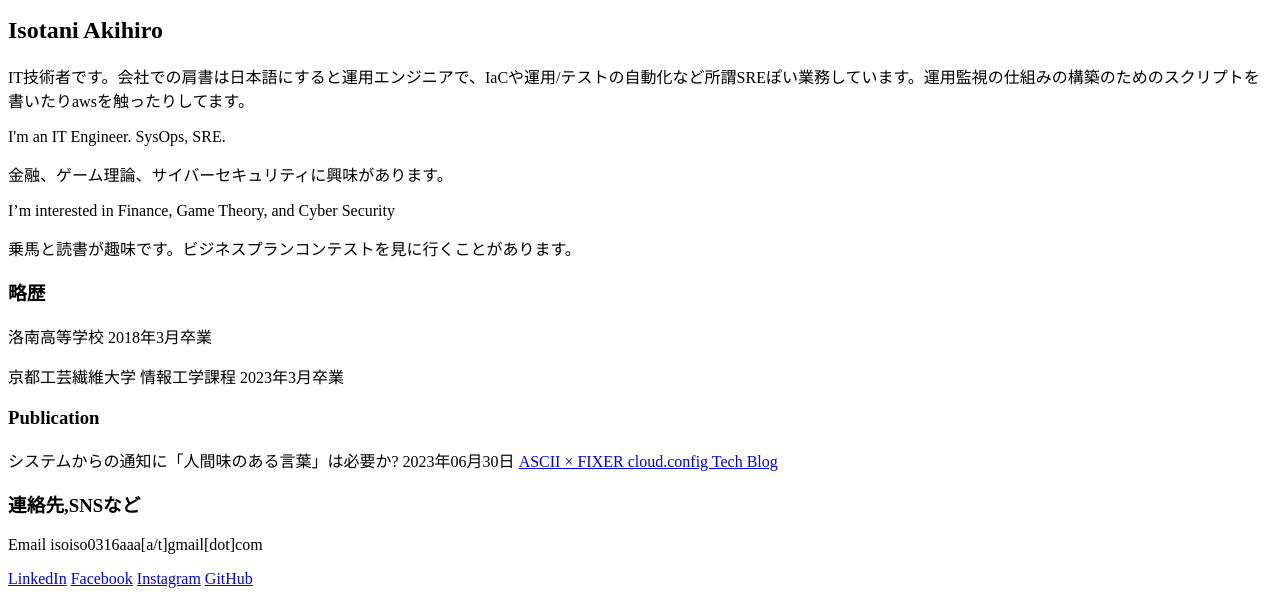
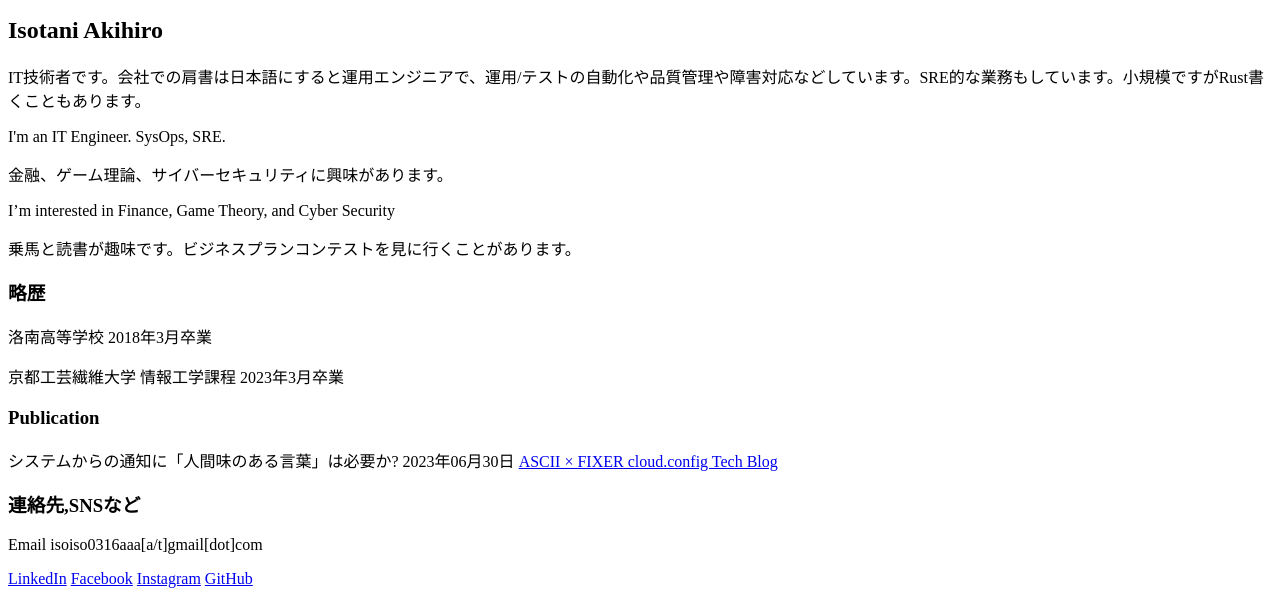
Before and after one commit to akis0/akis0.github.io, a plain HTML site: page index.html in a window 1280 px wide. Shown: the part 127-731 px from the top of the page. Drawn offline with Linux system fonts and the light colour scheme.

Commit message:
Update index.html

```diff
--- a/index.html
+++ b/index.html
@@ -10,7 +10,7 @@
  <h1>自己紹介</h1>
  <h2>磯谷 彰宏 </h2>
  <h2>Isotani Akihiro</h2>
-<p>IT技術者です。会社での肩書は日本語にすると運用エンジニアで、IaCや運用/テストの自動化など所謂SREぽい業務しています。運用監視の仕組みの構築のためのスクリプトを書いたりawsを触ったりしてます。</p>
+<p>IT技術者です。会社での肩書は日本語にすると運用エンジニアで、運用/テストの自動化や品質管理や障害対応などしています。SRE的な業務もしています。小規模ですがRust書くこともあります。</p>
 <p>I'm an IT Engineer. SysOps, SRE. </p>
 <p>金融、ゲーム理論、サイバーセキュリティに興味があります。</p>
 <p>I’m interested in Finance, Game Theory, and Cyber Security</p>
```
